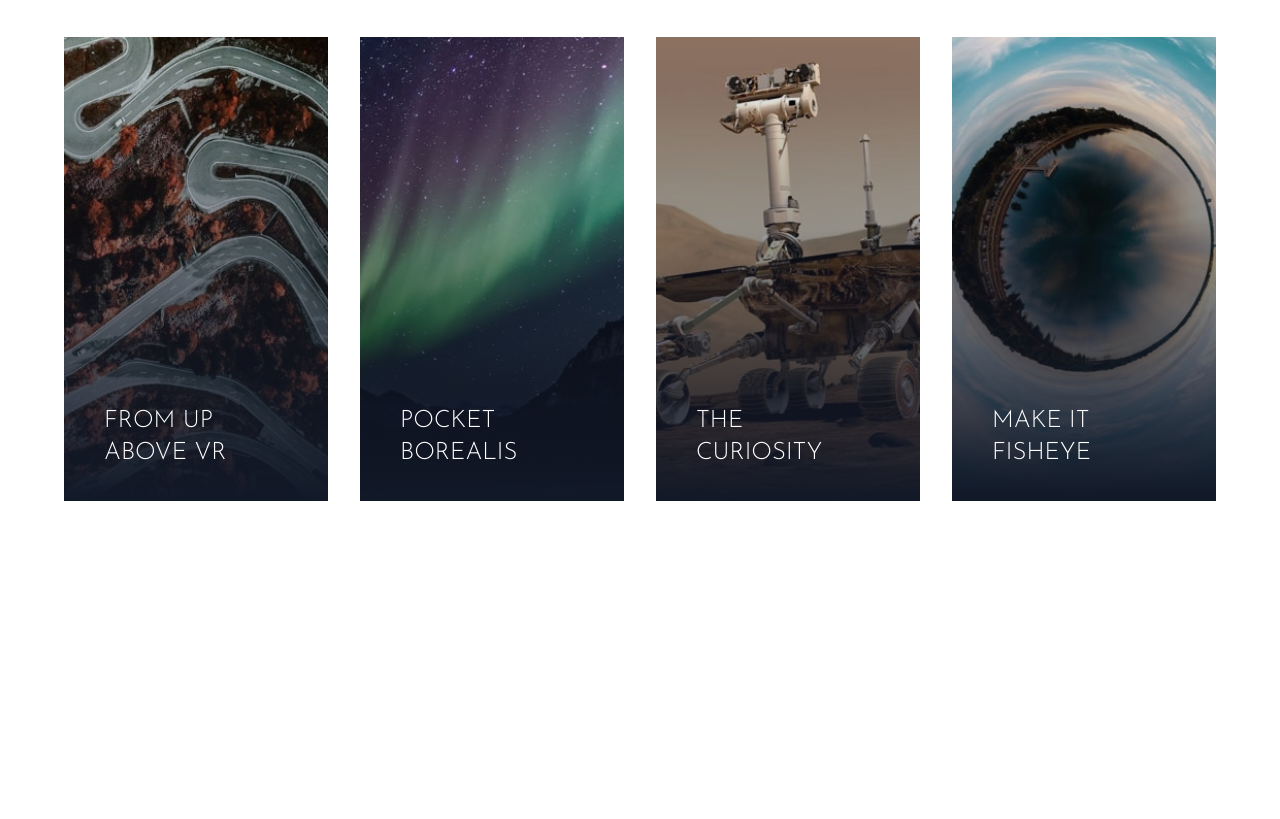
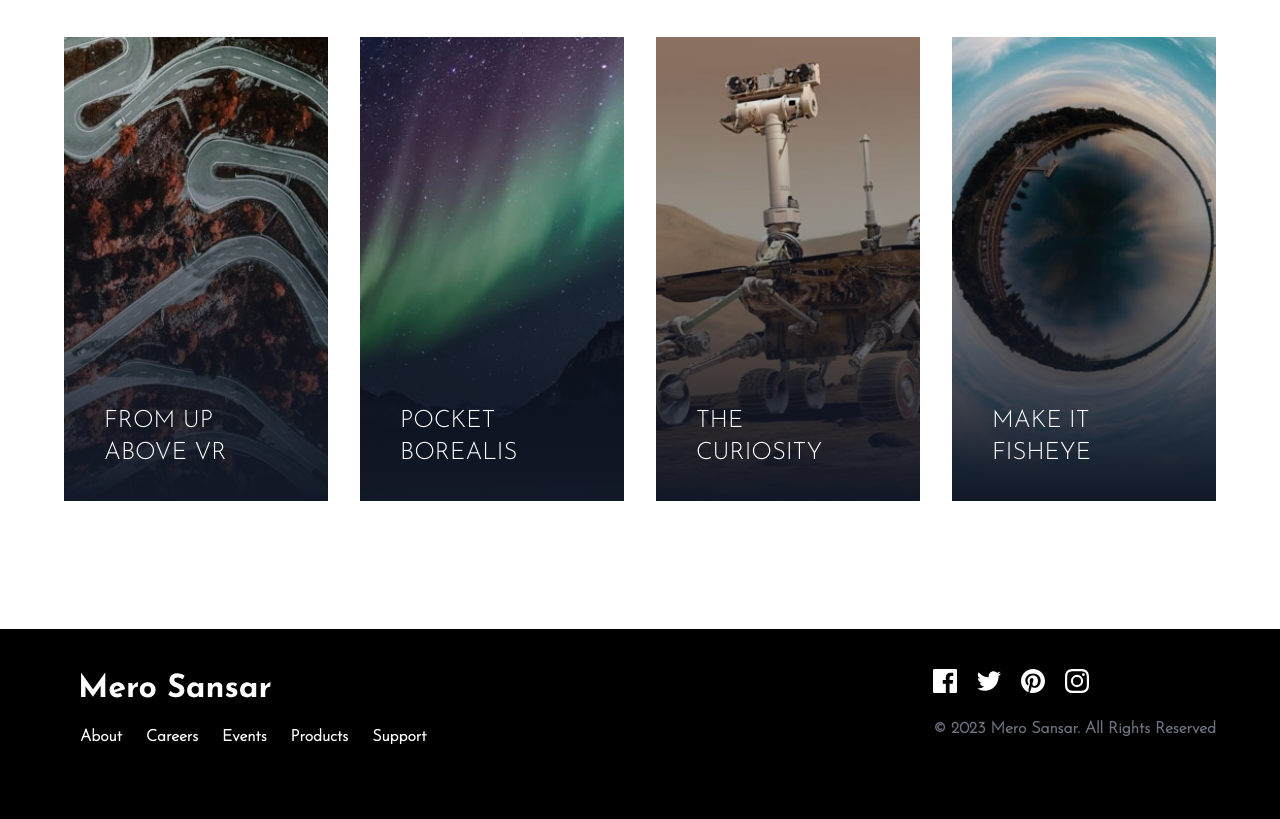
Before and after one commit to gaurav-shrestha/Mero-Sansar, a website: page index.html in a window 1280 px wide. Shown: the part 1981-2800 px from the top of the page. Before the commit the page ends 2610 px from the top, so only its background shows below. Drawn offline with Linux system fonts and the light colour scheme.

Commit message:
footer added

```diff
--- a/index.html
+++ b/index.html
@@ -18,39 +18,40 @@
                     <!-- logo -->
                     <img src="images/logo.svg" alt="loading..." class="cursor-pointer" />
                     <!-- menu -->
-                    <div class="hidden md:flex space-x-10 font-alata font-bold text-white">
+                    <ul class="hidden md:flex space-x-10 font-alata font-bold text-white">
                         <!-- About -->
-                        <div class="group">
+                        <li class="group">
                             <a href="#">About</a>
                             <div class="menu-effect"></div>
-                        </div>
+                        </li>
                         <!-- Careers -->
-                        <div class="group">
+                        <li class="group">
                             <a href="#">Careers</a>
                             <div class="menu-effect"></div>
-                        </div>
+                        </li>
                         <!-- Events -->
-                        <div class="group">
+                        <li class="group">
                             <a href="#">Events</a>
                             <div class="menu-effect"></div>
-                        </div>
+                        </li>
                         <!-- Products -->
-                        <div class="group">
+                        <li class="group">
                             <a href="#">Products</a>
                             <div class="menu-effect"></div>
-                        </div>
+                        </li>
                         <!-- Support -->
-                        <div class="group">
+                        <li class="group">
                             <a href="#">Support</a>
                             <div class="menu-effect"></div>
-                        </div>
-                    </div>
+                        </li>
+                    </ul>
                 </nav>
 
                 <!-- Slogan Line -->
                 <div class="max-w-lg my-32 p-4 border border-white text-white uppercase text-4xl md:text-6xl md:p-10">IMPRESSIVE EXPERIENCES THAT DELIVER</div>
             </div>
         </section>
+
 
         <!-- History Section -->
         <section class="#history">
@@ -70,6 +71,7 @@
                 </div>
             </div>
         </section>
+
 
         <!-- Creations Section -->
         <section id="creation">
@@ -181,5 +183,81 @@
                 <button class="btn w-full mt-8 md:hidden">See all</button>
             </div>
         </section>
+
+
+        <!-- Footer Section -->
+        <footer id="footer" class="bg-black">
+            <!-- Footer Container -->
+            <div class="section-container py-10 md:px-0">
+                <!-- footer wrapper -->
+                <div class="flex flex-col justify-between mb-5 md:flex-row">
+                    <!-- logo and menu -->
+                    <div class="flex flex-col items-center md:pl-4 md:items-start">
+                        <!-- image -->
+                        <div class="">
+                            <img src="images/logo.svg" alt="" />
+                        </div>
+                        <ul class="flex flex-col justify-center items-center my-6 space-y-6 text-white font-bold md:flex-row md:space-x-6 md:space-y-0">
+                            <!-- About -->
+                            <li class="group">
+                                <a href="#">About</a>
+                                <div class="menu-effect"></div>
+                            </li>
+                            <!-- Careers -->
+                            <li class="group">
+                                <a href="#">Careers</a>
+                                <div class="menu-effect"></div>
+                            </li>
+                            <!-- Events -->
+                            <li class="group">
+                                <a href="#">Events</a>
+                                <div class="menu-effect"></div>
+                            </li>
+                            <!-- Products -->
+                            <li class="group">
+                                <a href="#">Products</a>
+                                <div class="menu-effect"></div>
+                            </li>
+                            <!-- Support -->
+                            <li class="group">
+                                <a href="#">Support</a>
+                                <div class="menu-effect"></div>
+                            </li>
+                        </ul>
+                    </div>
+
+                    <!-- social media and copyright -->
+                    <div class="flex flex-col items-center space-y-6 md:items-start">
+                        <!-- social media -->
+                        <ul class="flex items-center justify-center space-x-5">
+                            <li>
+                                <a href="#">
+                                    <img src="images/icon-facebook.svg" alt="" />
+                                </a>
+                            </li>
+                            <li>
+                                <a href="#">
+                                    <img src="images/icon-twitter.svg" alt="" />
+                                </a>
+                            </li>
+                            <li>
+                                <a href="#">
+                                    <img src="images/icon-pinterest.svg" alt="" />
+                                </a>
+                            </li>
+                            <li>
+                                <a href="#">
+                                    <img src="images/icon-instagram.svg" alt="" />
+                                </a>
+                            </li>
+                        </ul>
+                        <!-- copyright -->
+                        <div class="text-gray-500 font-bold">
+                            <p>© 2023 Mero Sansar. All Rights Reserved</p>
+                        </div>
+                    </div>
+                </div>
+            </div>
+        </footer>
     </body>
 </html>
```
Also changed, not shown: css/style.css, images/icon-facebook.svg (added), images/icon-instagram.svg (added), images/icon-pinterest.svg (added), images/icon-twitter.svg (added).
